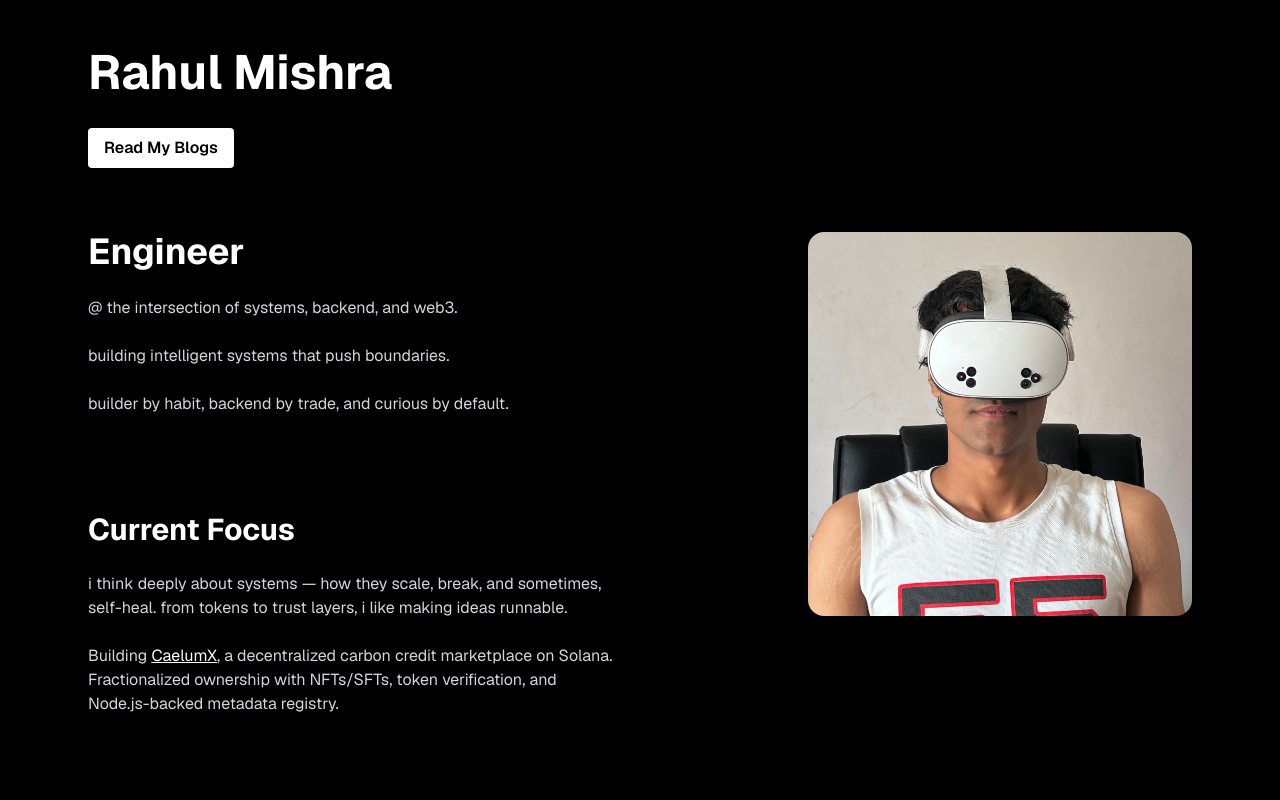
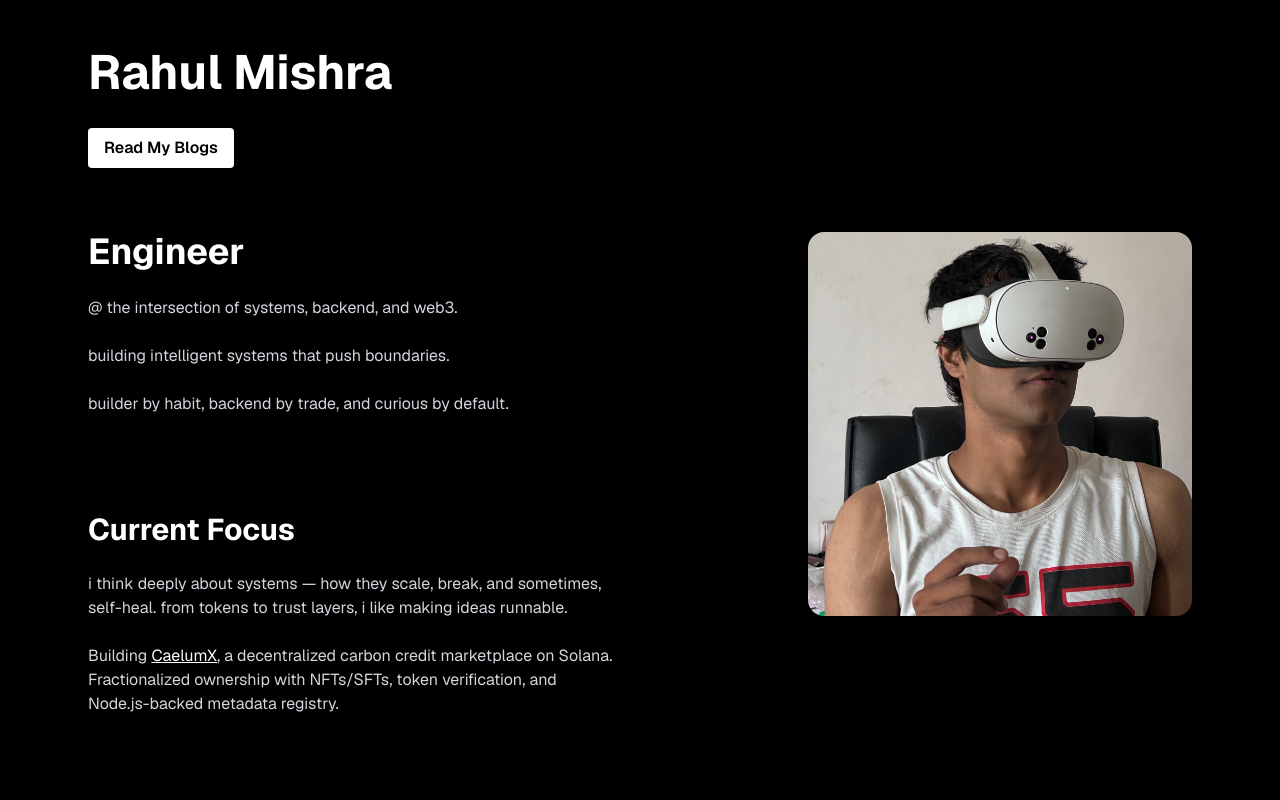
Before and after one commit to Artimus100/rhulam, a Next.js app: page / in a window 1280 px wide. Shown: the top 800 px of the page. Built offline with nearby package versions, Linux system fonts and the light colour scheme.

Commit message:
last_onr

```diff
--- a/src/app/page.tsx
+++ b/src/app/page.tsx
@@ -58,7 +58,7 @@ function App() {
             <div className="flex justify-center items-start lg:justify-end">
   <div className="rounded-2xl overflow-hidden w-96 h-96 shadow-lg">
     <img
-      src="./new_img.jpg"
+      src="./new_one.jpg"
       alt="Rahul Mishra"
       className="w-full h-full object-cover"
     />
```
Also changed, not shown: public/logo.png (added), public/new_one.jpg (added).
